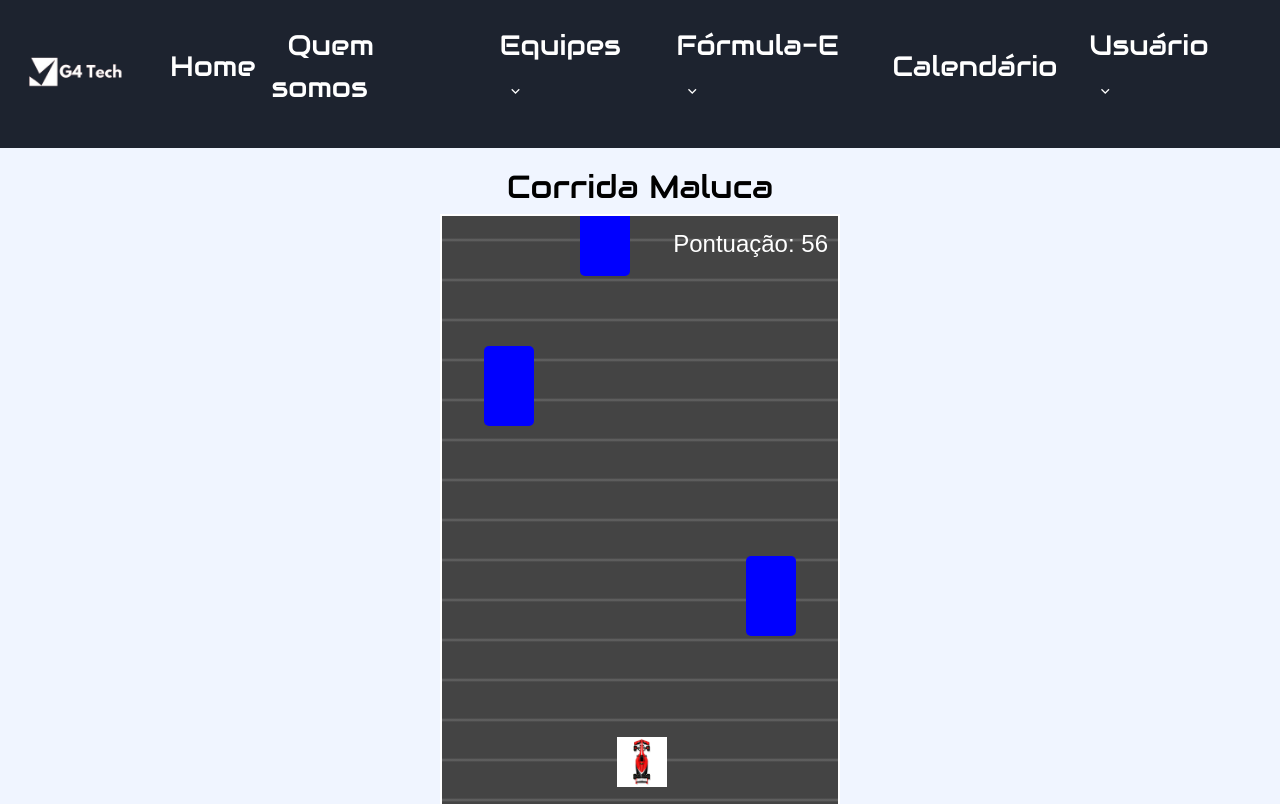
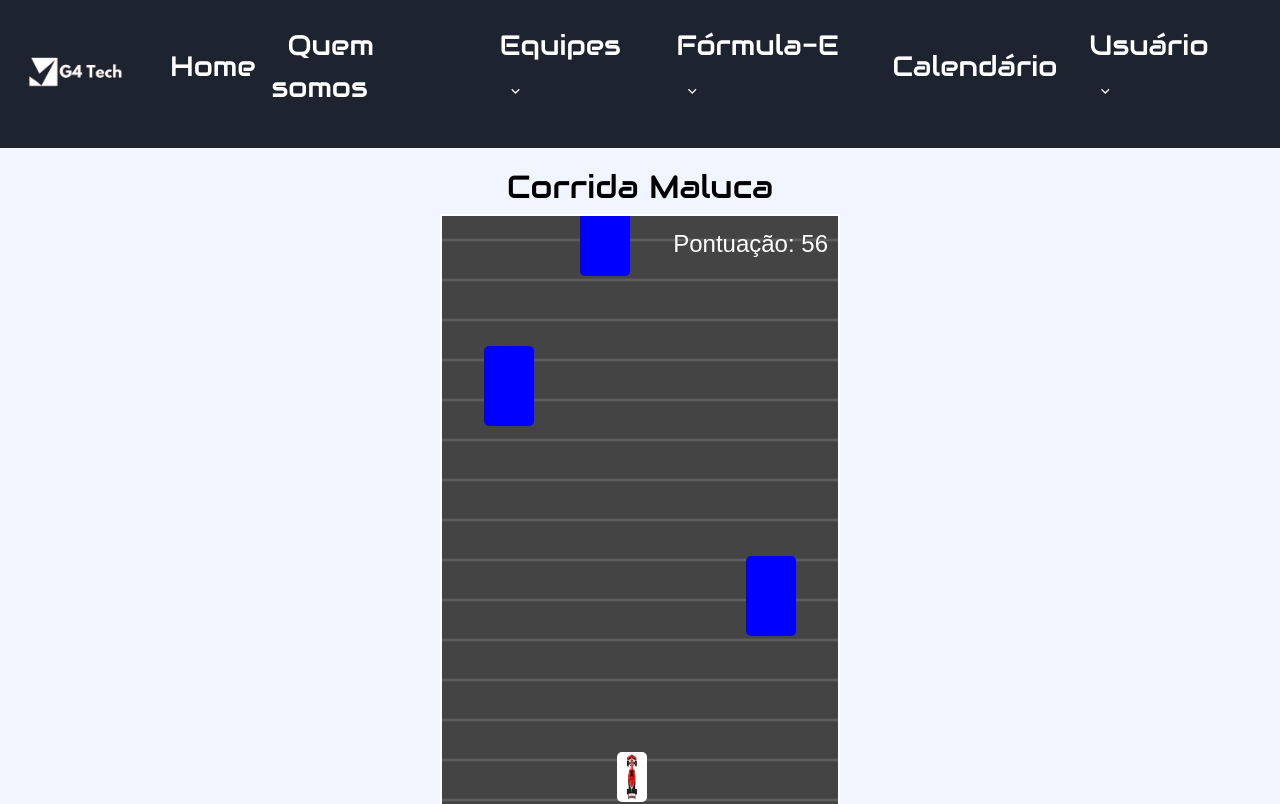
Before and after one commit to Geral-cp-s/Sprint3-Web, a React (Vite) app: page /corrida in a window 1280 px wide. Shown: the top 804 px of the page. Built offline with nearby package versions, Linux system fonts and the light colour scheme.

Commit message:
Melhorando os jogos

```diff
--- a/dados.json
+++ b/dados.json
@@ -1,4 +1,11 @@
 {
   "registro": [],
-  "forum": []
+  "forum": [
+    {
+      "id": "100d",
+      "nome": "Gustavo",
+      "email": "gustavo@gmail.com",
+      "descricao": "Gostei muito dessa corrida"
+    }
+  ]
 }
--- a/src/routes/Corrida.jsx
+++ b/src/routes/Corrida.jsx
@@ -47,16 +47,18 @@ const Corrida = () => {
   `;
 
 const PlayerCar = styled.div`
-    width: 50px;
-    height: 80px;
-    background: url('/img/carrocima.png') no-repeat center center;
-    background-size: contain;
+  width: 30px; /* Ajusta a largura */
+  height: 50px; /* Ajusta a altura */
+  background: url('/img/carrocima.png');
+  background-size: 30px 50px; /* Ajusta o tamanho da imagem */
   position: absolute;
   bottom: ${position.y}px;
   left: ${position.x}px;
   transition: left 0.1s, bottom 0.1s;
   border-radius: 5px;
 `;
+
+
 
   const OpponentCar = styled.div`
     width: 50px;
--- a/src/routes/Desenho.jsx
+++ b/src/routes/Desenho.jsx
@@ -110,9 +110,9 @@ const Desenho = () => {
           for (const obstacle of obstacles) {
             if (
               newX < obstacle.x + obstacle.width &&
-              newX + 50 > obstacle.x &&
+              newX + 30 > obstacle.x && // Ajuste na largura do carro
               newY < obstacle.y + obstacle.height &&
-              newY + 120 > obstacle.y // Ajuste na altura do carro
+              newY + 60 > obstacle.y // Ajuste na altura do carro
             ) {
               setIsCrashed(true); // Define que houve uma colisão
               alert('Você colidiu com um obstáculo!');
@@ -160,7 +160,7 @@ const Desenho = () => {
 
       // Desenha o carro na nova posição
       const carImage = document.getElementById('carImage');
-      ctx.drawImage(carImage, carPosition.x, carPosition.y, 50, 120); // Altura alterada
+      ctx.drawImage(carImage, carPosition.x, carPosition.y, 30, 60); // Tamanho reduzido para 30x60
     }
   }, [linePath, carPosition, obstacles, lapCount, ctx]);
 
@@ -205,7 +205,7 @@ const Desenho = () => {
       />
       <img
         id="carImage"
-        src="/img/jogoCarro.png"
+        src="public/img/image.png"
         alt="Car"
         style={{ display: 'none' }}
       />
```
Also changed, not shown: public/img/image.png (added). Lines whose indentation alone changed are shown as unchanged.
